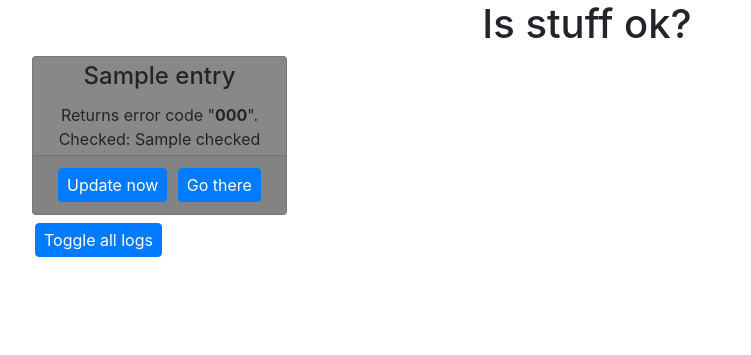
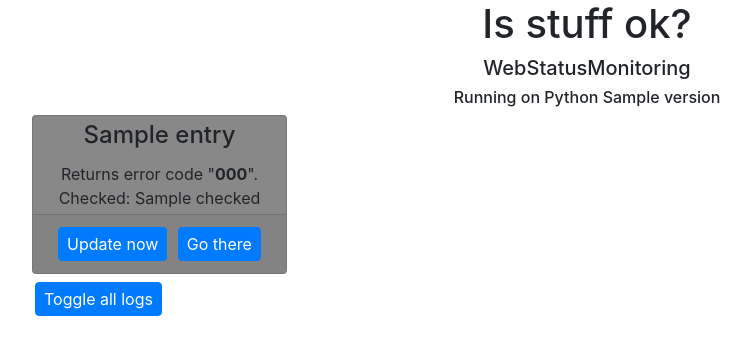
Before and after one commit to justinasr/WebStatusMonitoring, a Flask app: template templates/index.html in a window 1280 px wide. Shown: the top 355 px of the page, without its empty margins (53-804 px from the left). Run offline with Flask 2, Linux system fonts and the light colour scheme; the template is opened without the code that fills it: most values are stand-ins (such as "Sample title", 1, 10 or a date in 2020); some libraries are stand-ins or nearby versions.

Commit message:
Add python version in index.html

```diff
--- a/main.py
+++ b/main.py
@@ -2,6 +2,7 @@ from flask import Flask, render_template
 from flask_restful import Api
 from status import Status, Logs
 from update_status import UpdateStatus
+import platform
 
 app = Flask(__name__)
 api = Api(app)
@@ -15,7 +16,8 @@ api.add_resource(UpdateStatus, '/update_status', '/update_status/<string:target_
 def index(name=None):
     targets = Status().get()
     all_logs = Logs().get()
-    return render_template('index.html', targets=targets, all_logs=all_logs)
+    version = str(platform.python_version())
+    return render_template('index.html', targets=targets, all_logs=all_logs, version=version)
 
 
 def run_flask():
--- a/templates/index.html
+++ b/templates/index.html
@@ -46,6 +46,8 @@
     </head>
     <body>
         <h1 class="text-center">Is stuff ok?</h1>
+        <h5 class="text-center">WebStatusMonitoring</h5>
+        <h6 class="text-center">Running on Python {{ version }}</h6>
         <div class="container">
             {% for entry in targets %}
                 {% if loop.index0 % 4 == 0 %}
```
